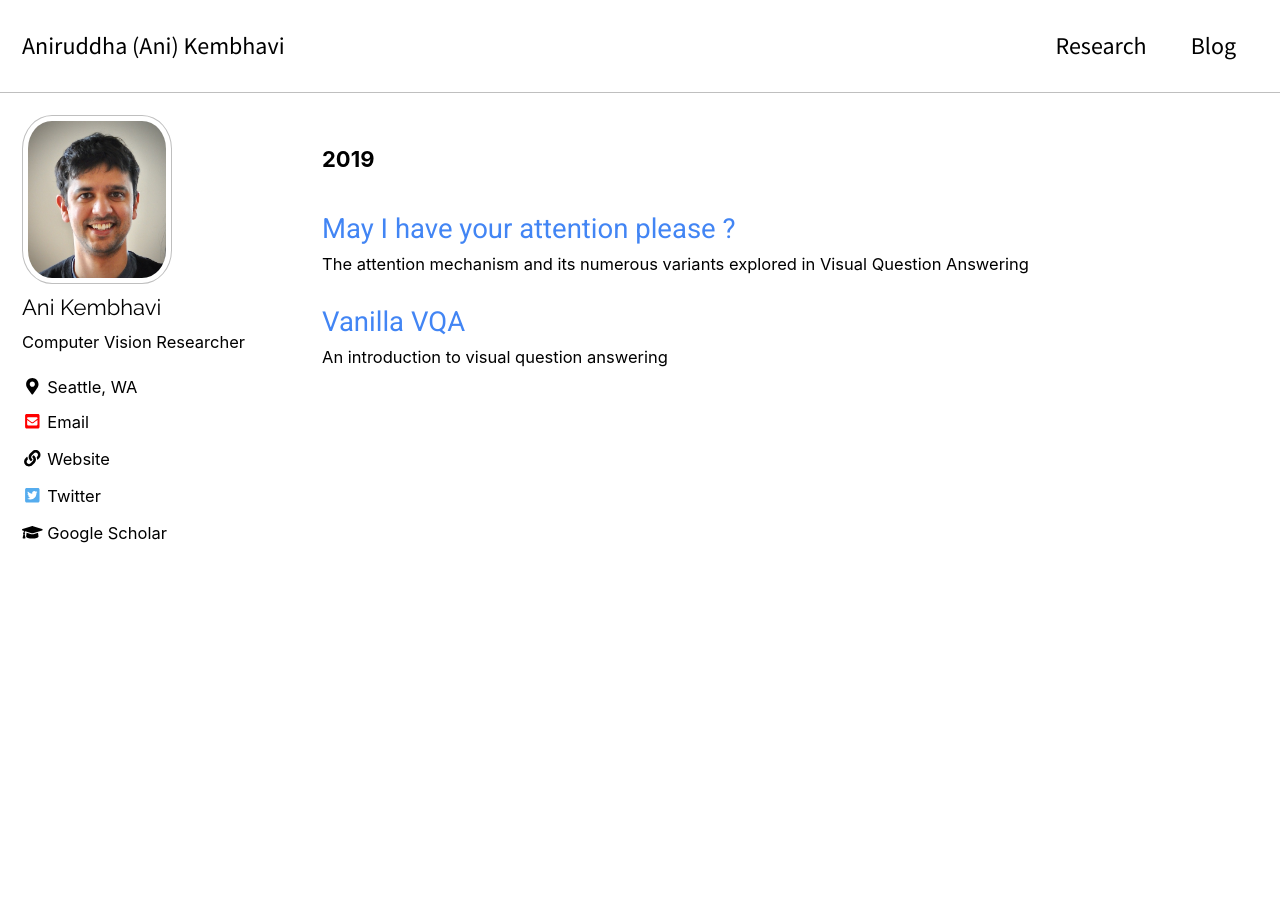
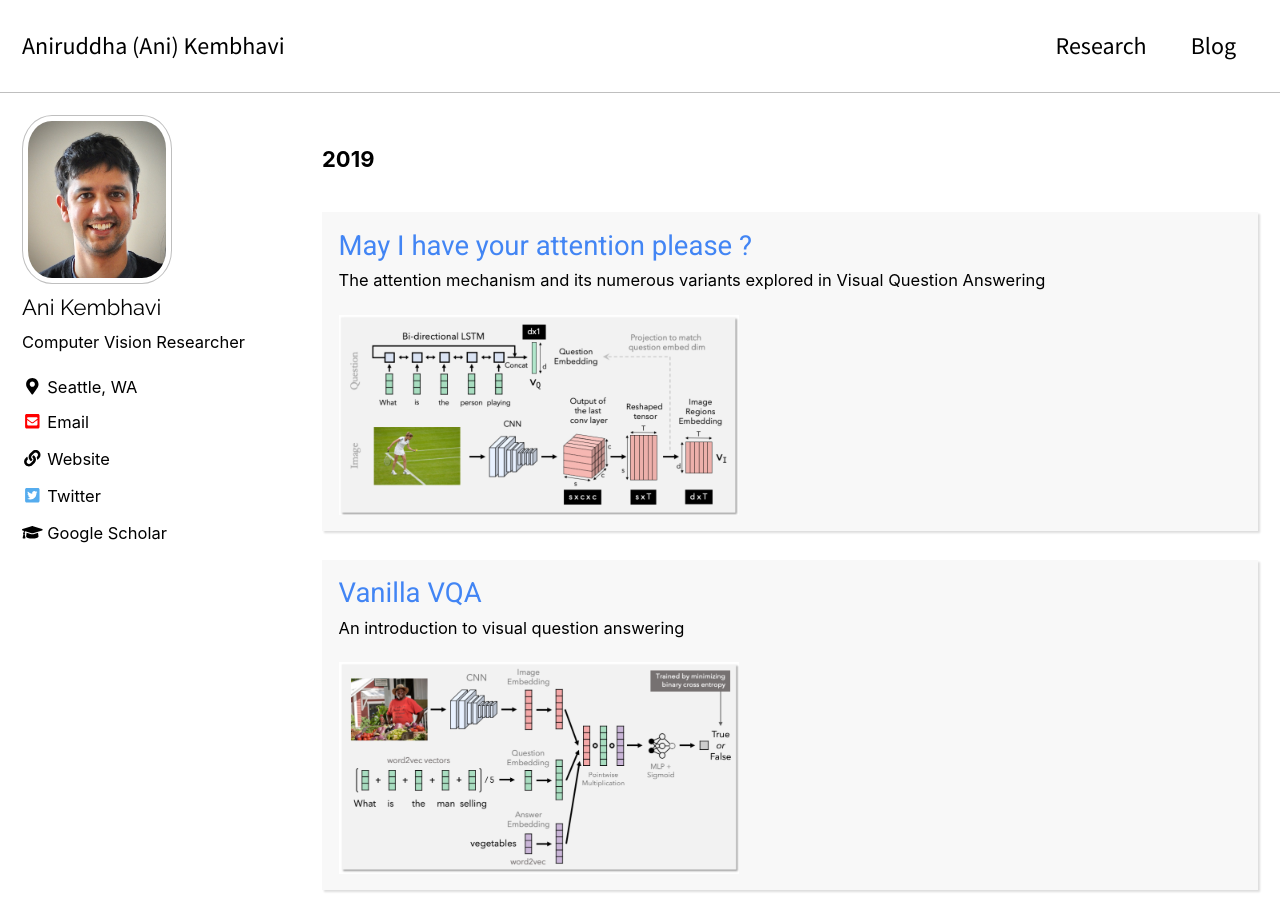
Before and after one commit to anikem/anikem.github.io, a Jekyll site: the page built from blog.html, in a window 1280 px wide and 900 px high. Built offline with Jekyll 4.4.1, drawn with Linux system fonts in a browser that asks for light colours; cached includes are drawn as plain includes; nearby versions of some CDN libraries; some web fonts are replaced.

Commit message:
Add images to blog listing page

```diff
--- a/_includes/archive-single.html
+++ b/_includes/archive-single.html
@@ -3,6 +3,8 @@
 {% else %}
   {% assign teaser = site.teaser %}
 {% endif %}
+
+{% assign og_image = post.header.og_image %}
 
 {% if post.id %}
   {% assign title = post.title | markdownify | remove: "<p>" | remove: "</p>" %}
@@ -34,5 +36,6 @@
       <p class="page__meta"><i class="far fa-clock" aria-hidden="true"></i> {% include read-time.html %}</p>
     {% endif %}
     {% if post.excerpt %}<p class="archive__item-excerpt" itemprop="description">{{ post.excerpt | markdownify | strip_html | truncate: 160 }}</p>{% endif %}
+    <img src="{{ og_image }}" width=400>
   </article>
 </div>
--- a/_sass/minimal-mistakes/_archive.scss
+++ b/_sass/minimal-mistakes/_archive.scss
@@ -394,6 +394,11 @@ p.papertext-post { margin: 10px 0;}
     margin: 0 0 4px;
     font-size: 0.6em;
   }
+  background-color: #F8F8F8;
+  padding-left: 0.75em;
+  padding-top: 0.75em;
+  padding-bottom: 0.75em;
+  box-shadow: 2px 2px 2px #DDDDDD;
 }
 
 /*
```
